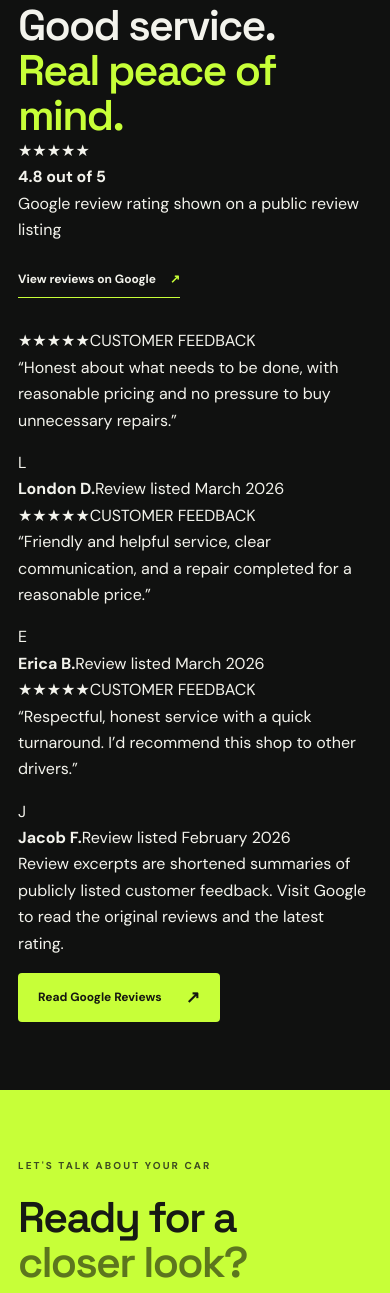
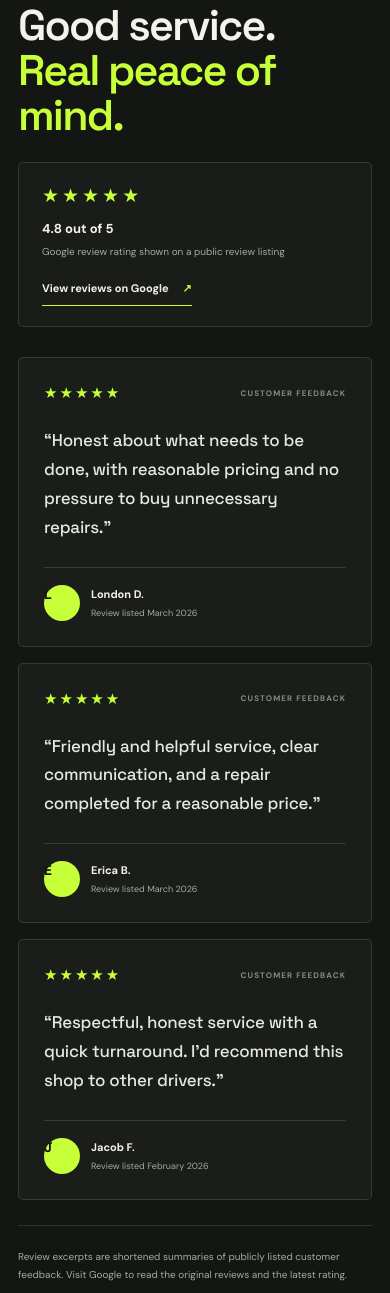
Before and after one commit to aminulbappy00-cloud/a-z-diagnostic-car-repair, a plain HTML site: page index.html in a window 390 px wide. Shown: the part 5845-7138 px from the top of the page. Drawn offline with Linux system fonts and the light colour scheme.

Commit message:
Add files via upload

```diff
--- a/style.css
+++ b/style.css
@@ -157,6 +157,30 @@ h1 span, h2 span { color: var(--lime); }
 .footer-call span { margin-left: 12px; color: var(--lime); }
 .footer-bottom { display: flex; align-items: center; justify-content: space-between; gap: 20px; padding-top: 17px; padding-bottom: 17px; border-top: 1px solid var(--line); color: #6e756b; font-size: 9px; }
 .footer-bottom a { color: #aab0a5; }
+
+/* Customer reviews */
+.reviews-section { background: #141614; }
+.reviews-heading { align-items: center; }
+.reviews-summary { min-width: 235px; padding: 20px 23px; border: 1px solid var(--line); border-radius: 5px; background: #191c18; }
+.reviews-stars, .review-stars { color: var(--lime); letter-spacing: 3px; font-size: 19px; line-height: 1.4; }
+.reviews-summary p { margin: 8px 0 12px; color: var(--text); font-size: 13px; line-height: 1.7; }
+.reviews-summary p span { color: var(--muted); font-size: 10px; }
+.reviews-summary .text-link { margin-top: 0; font-size: 11px; }
+.review-grid { display: grid; grid-template-columns: repeat(3, minmax(0, 1fr)); gap: 16px; }
+.review-card { display: flex; flex-direction: column; min-height: 265px; padding: 25px; border: 1px solid var(--line); border-radius: 5px; background: #1a1d19; }
+.review-card-top { display: flex; align-items: center; justify-content: space-between; gap: 10px; }
+.review-stars { font-size: 15px; letter-spacing: 2px; }
+.review-source { color: #858d80; font-size: 8px; font-weight: 700; letter-spacing: 1.1px; text-align: right; }
+.review-quote { flex: 1; margin: 22px 0 25px; color: #e5e8df; font: 500 17px/1.7 var(--font-display); letter-spacing: -.25px; }
+.review-author { display: flex; align-items: center; gap: 11px; padding-top: 17px; border-top: 1px solid var(--line); }
+.review-avatar { display: grid; place-items: center; width: 36px; height: 36px; flex-shrink: 0; border-radius: 50%; background: var(--lime); color: #151710; font: 700 14px var(--font-display); }
+.review-author strong, .review-author span { display: block; }
+.review-author strong { font-size: 11px; }
+.review-author div span { margin-top: 3px; color: var(--muted); font-size: 9px; }
+.reviews-footer { display: flex; align-items: center; justify-content: space-between; gap: 24px; margin-top: 25px; padding-top: 22px; border-top: 1px solid var(--line); }
+.reviews-footer p { max-width: 650px; margin: 0; color: var(--muted); font-size: 10px; line-height: 1.8; }
+.reviews-footer .button { flex-shrink: 0; }
+
 @media (max-width: 900px) {
   .section-pad { padding: 85px 0; }
   .hero { padding-top: 55px; }
@@ -168,6 +192,8 @@ h1 span, h2 span { color: var(--lime); }
   .about-grid { gap: 50px; }
   .about-visual, .about-visual > img { min-height: 420px; height: 420px; }
   .contact-grid { gap: 45px; }
+  .review-grid { grid-template-columns: repeat(2, minmax(0, 1fr)); }
+  .reviews-heading { align-items: flex-start; }
 }
 @media (max-width: 680px) {
   .container { width: min(100% - 36px, var(--container)); }
@@ -204,6 +230,12 @@ h1 span, h2 span { color: var(--lime); }
   .process-grid { grid-template-columns: 1fr; }
   .process-grid article, .process-grid article + article { min-height: 0; padding: 25px 0 28px; border-left: 0; border-bottom: 1px solid var(--line); }
   .process-icon { margin: 17px 0 14px; }
+  .review-grid { grid-template-columns: 1fr; }
+  .review-card { min-height: 0; }
+  .reviews-heading { display: block; }
+  .reviews-summary { margin-top: 24px; }
+  .reviews-footer { align-items: stretch; flex-direction: column; }
+  .reviews-footer .button { width: 100%; }
   .contact-grid { grid-template-columns: 1fr; gap: 36px; }
   .contact-form { padding: 25px 20px; }
   .contact-form h3 { font-size: 31px; }
```
